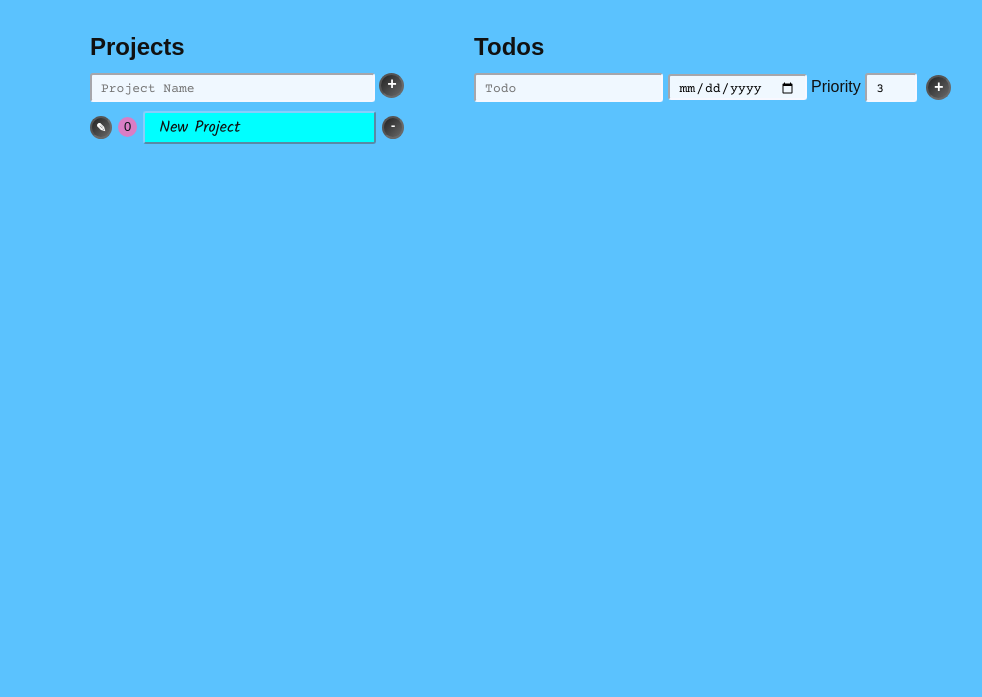
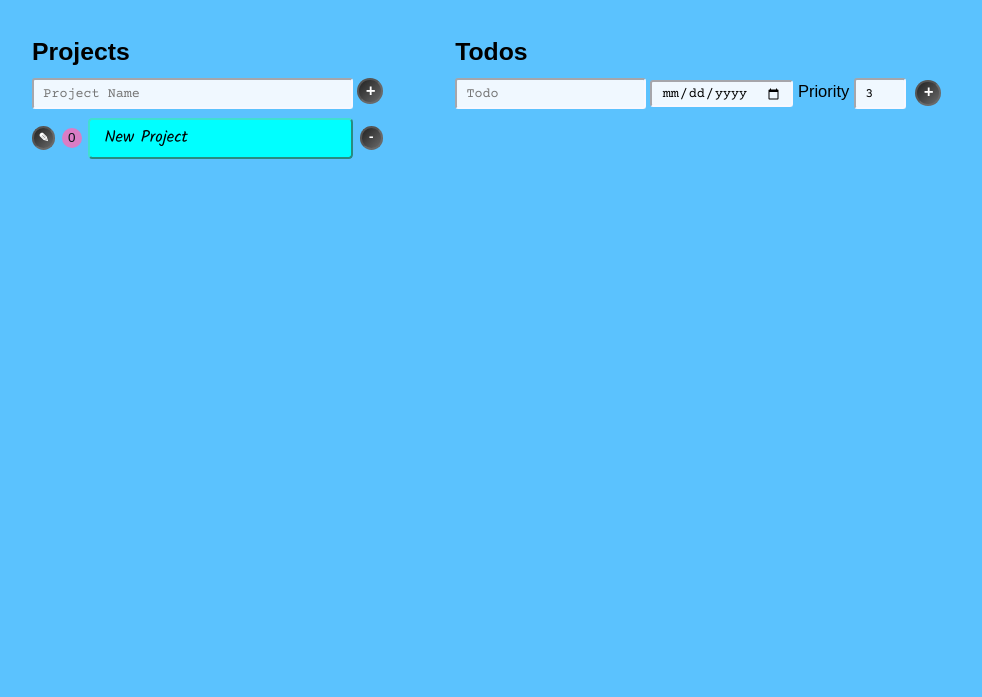
Before and after one commit to saintaze/Todo-App, a website built with webpack: page src/index.html in a window 1280 px wide. Shown: the part 103-800 px from the top of the page, without its empty margins (30-1012 px from the left). Built offline with nearby package versions, Linux system fonts and the light colour scheme; a web font is replaced by a local one.

Commit message:
add final touches to app

```diff
--- a/src/components/project.js
+++ b/src/components/project.js
@@ -86,9 +86,9 @@ template.innerHTML = `
   .project-name {
     background-color: white;
     font-family: 'Kalam', cursive;
-    border: 2px outset lightskyblue;
-    border-radius: .3rem;
-    padding: .2rem 1.4rem;
+    border: 2px outset turquoise;
+    border-radius: .4rem;
+    padding: .5rem 1.4rem;
     transition: all 100ms ease-in-out;
     width: 77%;
   }
@@ -97,6 +97,7 @@ template.innerHTML = `
     border-radius: 3px;
     font-family: kalam, Courier, monospace;
     font-size: 1.6rem;
+    width: 77%;
   }
 
   .project-edit-btn {
@@ -108,7 +109,7 @@ template.innerHTML = `
     <button class="project-edit-btn">✎</button>
     <button class="project-update-btn">+</button>
     <span class="project-todo-count"></span>
-    <input class="project-edit-input" maxlength="30"></input>
+    <input class="project-edit-input" maxlength="34"></input>
     <span class="project-name"></span>
     <button class="project-delete-btn">-</button>
   </li>
--- a/src/components/todo.js
+++ b/src/components/todo.js
@@ -170,7 +170,7 @@ template.innerHTML = `
     </div>
 
     <div class="edit-wrapper">
-      <input type="text" class="todo-description-input" maxlength="44">
+      <input type="text" class="todo-description-input" maxlength="48">
       <input type="date" class="todo-date-input">
       <input type="number" class="todo-priority-select" value="3" min="1", max="3">
     </div>
--- a/src/index.html
+++ b/src/index.html
@@ -13,7 +13,7 @@
       <h2>Projects</h2>
       <div class="flash">Enter a project name!</div>
       <div class="project-create">
-        <input class="project-input"type="text" placeholder="Project Name" maxlength="30">
+        <input class="project-input"type="text" placeholder="Project Name" maxlength="34">
         <button class="project-add-btn">+</button>
       </div>
      <app-project-list class="project-list"> </app-project-list>
@@ -22,7 +22,7 @@
       <h2>Todos</h2>
       <div class="flash-fields">All fields are required!</div>
       <form class="todo-create">
-        <input type="text" class="todo-description" placeholder="Todo" maxlength="44">
+        <input type="text" class="todo-description" placeholder="Todo" maxlength="48">
         <input type="date" class="todo-date">
         <span class="priority-label">Priority</span c>
         <input type="number" class="todo-priority" value="3" min="1", max="3">
--- a/src/main.scss
+++ b/src/main.scss
@@ -13,13 +13,12 @@
 }
 
 html {
-  font-size: 62.5%;
+  font-size: 64.5%;
 }
 
 body{
   margin-top: 4rem;
   font-family: sans-serif;
-  color: #111;
   background-color:#5bc2fe; // #5bb9fe;
   font-weight: normal;
   line-height: 1.6;
@@ -43,7 +42,8 @@ h2 {
 .container {
   display: flex;
   justify-content: center;
-  padding: 0 12rem;
+  padding: 0 1.6rem;
+  min-width: 1220px;
 }
 
 .project{
```
